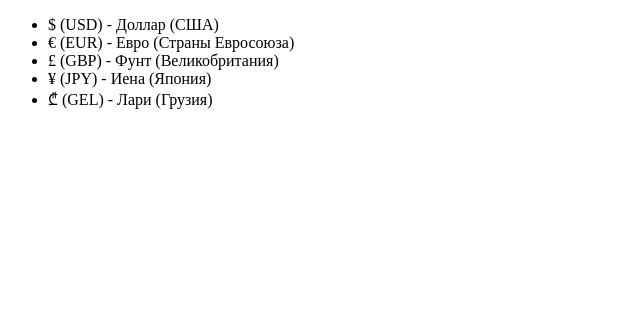
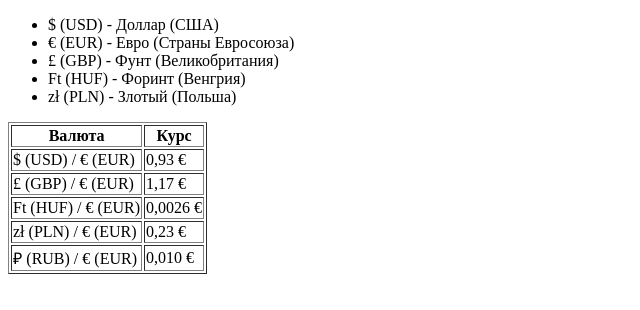
Before and after one commit to Maria-Gorban/front_end_HW, a plain HTML site: page homework_01/task01/index.html in a window 1280 px wide. Shown: the whole page, without its empty margins (0-640 px from the left). Drawn offline with Linux system fonts and the light colour scheme.

Commit message:
task01: release 1

```diff
--- a/homework_01/task01/index.html
+++ b/homework_01/task01/index.html
@@ -3,16 +3,44 @@
 <head>
     <meta charset="UTF-8">
     <meta name="viewport" content="width=device-width, initial-scale=1.0">
-    <title>Document</title>
+    <title>Currencies</title>
 </head>
 <body>
     <ul>
         <li>$ (USD) - Доллар (США)</li>
         <li>€ (EUR) - Евро (Страны Евросоюза)</li>
         <li>£ (GBP) - Фунт (Великобритания)</li>
-        <li>¥ (JPY) - Иена (Япония)</li>
-        <li>₾ (GEL) - Лари (Грузия)</li>
+        <li>Ft (HUF) - Форинт (Венгрия)</li>
+        <li>zł (PLN) - Злотый (Польша)</li>
     </ul>
 
+    <table border="1">
+        <tr>
+            <th>Валюта</th>
+            <th>Курс</th>
+        </tr>
+        <tr>
+            <td>$ (USD) / € (EUR)</td>
+            <td>0,93 €</td>
+        </tr>
+        <tr>
+            <td>£ (GBP) / € (EUR)</td>
+            <td>1,17 €</td>
+        </tr>
+        <tr>
+            <td>Ft (HUF) / € (EUR)</td>
+            <td>0,0026 €</td>
+        </tr>
+        <tr>
+            <td>zł (PLN) / € (EUR)</td>
+            <td>0,23 €</td>
+        </tr>
+        <tr>
+            <td>₽ (RUB) / € (EUR)</td>
+            <td>0,010 €</td>
+        </tr>
+
+
+    </table>
 </body>
 </html>
```
